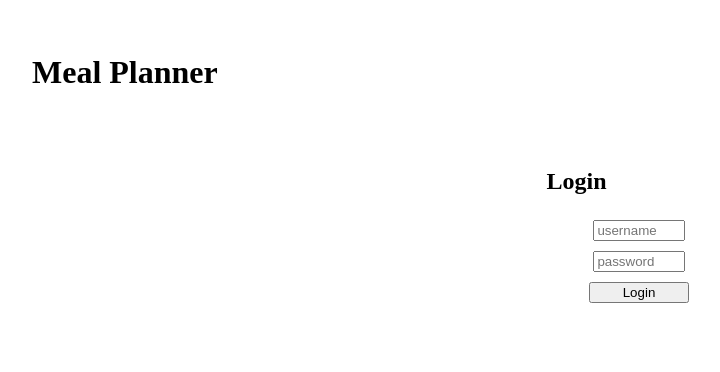
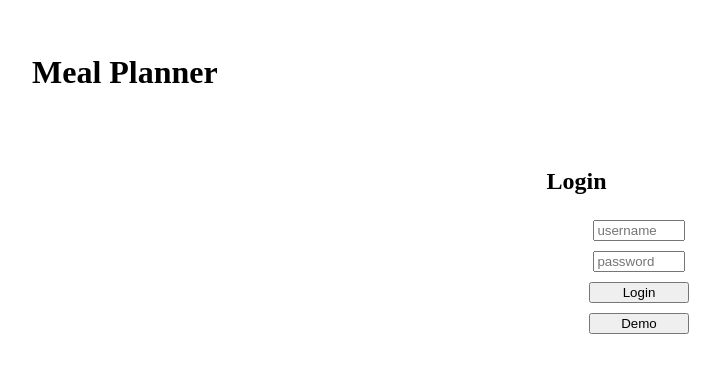
Before and after one commit to YYGAO1/meal-planner, a React app: page /#/ in a window 1280 px wide. Shown: the top 372 px of the page, without its empty margins (1-721 px from the left). Built offline with nearby package versions, Linux system fonts and the light colour scheme; no server answers; the HTML template or start-up script is replaced by a standard one.

Commit message:
added demo button

```diff
--- a/src/Components/Login.js
+++ b/src/Components/Login.js
@@ -17,6 +17,7 @@ const Login = () => {
     ev.preventDefault();
     dispatch(attemptLogin(credentials));
   };
+
   return (
     <div
       className="container bg-primary"
@@ -53,9 +54,20 @@ const Login = () => {
         />
         <button
           className="btn btn-secondary text-primary"
+          type="submit"
           style={{ width: "100px", margin: "5px auto" }}
         >
           Login
+        </button>
+        <button
+          className="btn btn-secondary text-primary"
+          type="button"
+          onClick={() =>
+            dispatch(attemptLogin({ username: "moe", password: "123" }))
+          }
+          style={{ width: "100px", margin: "5px auto" }}
+        >
+          Demo
         </button>
       </form>
     </div>
```
